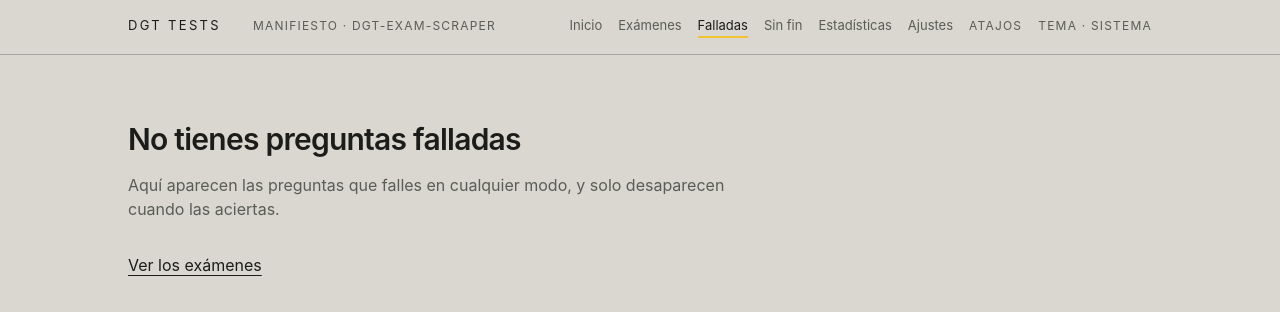
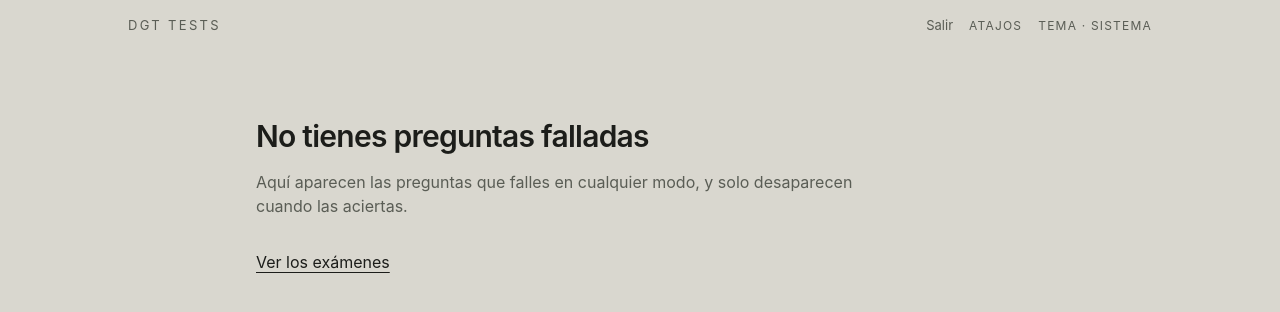
Before and after one commit to algarfer/dgt-exam-webapp, a React app: page /review in a window 1280 px wide. Shown: the top 312 px of the page. Built offline with nearby package versions, Linux system fonts and the light colour scheme.

Commit message:
feat(ui): shell recedes in review and endless so one question owns the view

```diff
--- a/src/components/Shell.tsx
+++ b/src/components/Shell.tsx
@@ -1,4 +1,4 @@
-import { Link, NavLink, Outlet, useNavigation } from "react-router";
+import { Link, NavLink, Outlet, useLocation, useNavigation } from "react-router";
 import { cn } from "@/lib/cn";
 import { manifestLabel } from "@/lib/manifest-label";
 import { activeManifestUrl, useStore } from "@/store/store";
@@ -14,28 +14,47 @@ const routes = [
   { to: "/settings", label: "Ajustes" },
 ];
 
+const focusedRoutes = ["/review", "/endless"];
+
 export function Shell() {
   const manifestUrl = useStore(activeManifestUrl);
   const navigation = useNavigation();
   const loading = navigation.state === "loading";
+  const focused = focusedRoutes.includes(useLocation().pathname);
 
   return (
     <div className="min-h-dvh">
-      <header className="border-b border-[var(--seam-color)]">
+      <header className={cn(focused ? null : "border-b border-[var(--seam-color)]")}>
         <div className="mx-auto flex max-w-6xl flex-wrap items-baseline gap-x-interval gap-y-dash px-gap py-gap sm:px-run">
-          <Link to="/" className="text-[13px] uppercase tracking-[0.18em]">
+          <Link
+            to="/"
+            className={cn(
+              "text-[13px] uppercase tracking-[0.18em]",
+              focused && "text-[var(--ink-dim)] hover:text-[var(--ink)]",
+            )}
+          >
             DGT Tests
           </Link>
 
+          {focused ? null : (
             <Link
               to="/manifests"
               className="text-xs uppercase tracking-[0.1em] text-[var(--ink-dim)] hover:text-[var(--ink)] motion-safe:transition-colors"
             >
               Manifiesto · {manifestLabel(manifestUrl)}
             </Link>
+          )}
 
           <nav className="ms-auto flex flex-wrap items-baseline gap-x-gap gap-y-dash text-[13px]">
-            {routes.map((route) => (
+            {focused ? (
+              <Link
+                to="/"
+                className="text-[var(--ink-dim)] hover:text-[var(--ink)] motion-safe:transition-colors"
+              >
+                Salir
+              </Link>
+            ) : (
+              routes.map((route) => (
                 <NavLink
                   key={route.to}
                   to={route.to}
@@ -43,13 +62,15 @@ export function Shell() {
                   className={({ isActive }) =>
                     cn(
                       "pb-[2px] text-[var(--ink-dim)] hover:text-[var(--ink)] motion-safe:transition-colors",
-                    isActive && "text-[var(--ink)] shadow-[inset_0_-2px_0_var(--color-temporary)]",
+                      isActive &&
+                        "text-[var(--ink)] shadow-[inset_0_-2px_0_var(--color-temporary)]",
                     )
                   }
                 >
                   {route.label}
                 </NavLink>
-            ))}
+              ))
+            )}
             <ShortcutHelp />
             <ThemeToggle />
           </nav>
@@ -65,7 +86,7 @@ export function Shell() {
         )}
       />
 
-      <main className="mx-auto max-w-6xl px-gap pb-run sm:px-run">
+      <main className={cn("mx-auto px-gap pb-run sm:px-run", focused ? "max-w-4xl" : "max-w-6xl")}>
         <Outlet />
       </main>
     </div>
```
Lines whose indentation alone changed are shown as unchanged.
